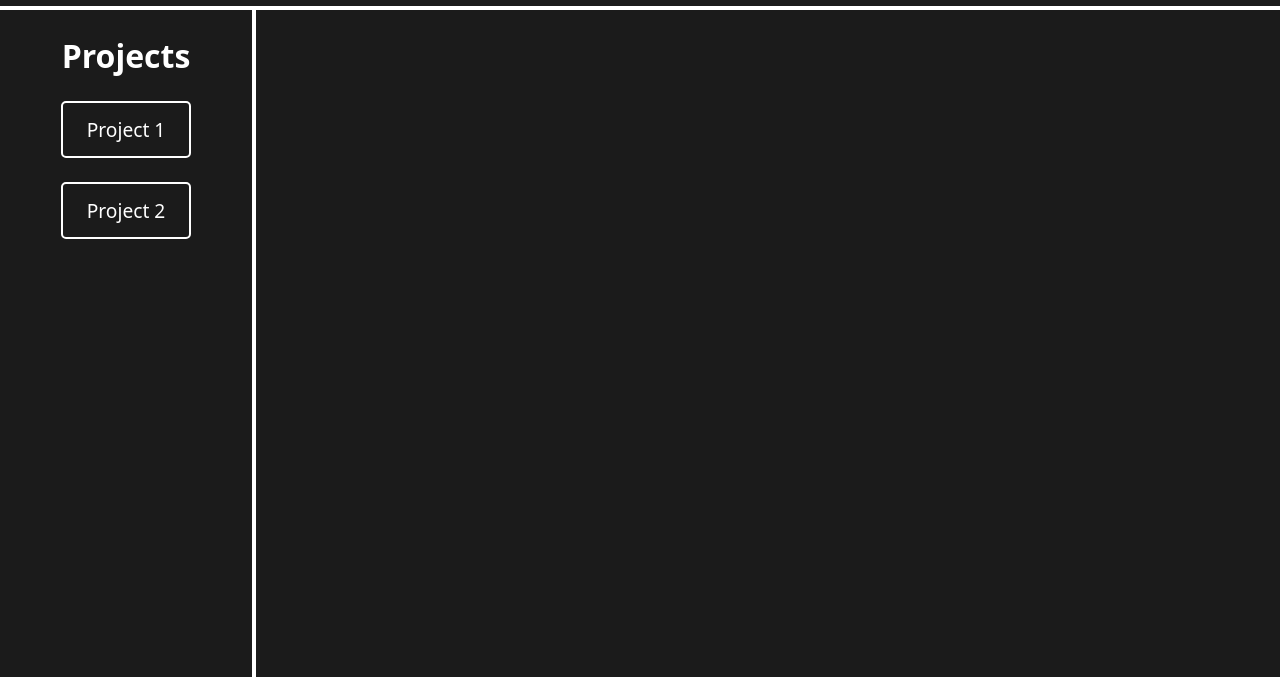
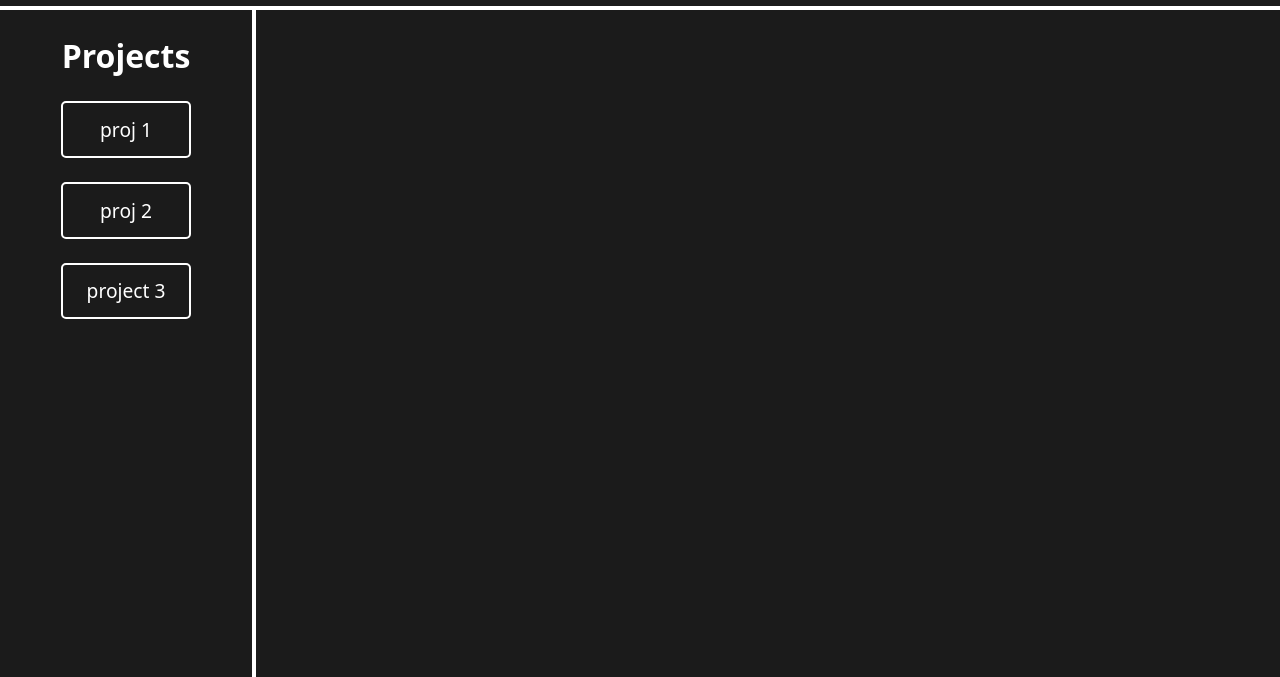
Before and after one commit to keyfeula/todo-app, a website built with webpack: page src/template.html in a window 1280 px wide. Shown: the part 123-800 px from the top of the page. Built offline with nearby package versions, Linux system fonts and the light colour scheme.

Commit message:
Add function to update projects display container

```diff
--- a/src/index.js
+++ b/src/index.js
@@ -3,7 +3,20 @@
 
 logicController.addProject("proj 1");
 logicController.addProject("proj 2");
+logicController.addProject("project 3");
 
-for (let i = 0; i < logicController.getLength(); i++) {
-    console.log(logicController.getProjectAt(i).getName());
+const projectsContainer = document.querySelector(".projects-container");
+
+function updateProjectDisplay() {
+    for (let i = 0; i < logicController.getLength(); i++) {
+        const project = document.createElement("li");
+        const projectButton = document.createElement("button");
+        projectButton.classList.add("project-button");
+        projectButton.setAttribute("type", "button");
+        projectButton.textContent = logicController.getProjectAt(i).getName();
+        project.append(projectButton);
+        projectsContainer.append(project);
+    }
 }
+
+updateProjectDisplay();
--- a/src/style.css
+++ b/src/style.css
@@ -63,6 +63,7 @@
     padding: 0.8rem 1.5rem;
     border-radius: 5px;
     font-size: 1.2rem;
+    min-width: 100%;
 }
 
 .project-button:hover {
--- a/src/template.html
+++ b/src/template.html
@@ -11,14 +11,7 @@
         </header>
         <nav>
             <h2>Projects</h2>
-            <ul>
-                <li>
-                    <button type="button" class="project-button">Project 1</button>
-                </li>
-                <li>
-                    <button type="button" class="project-button">Project 2</button>
-                </li>
-            </ul>
+            <ul class="projects-container"></ul>
         </nav>
         <main>
 
```
